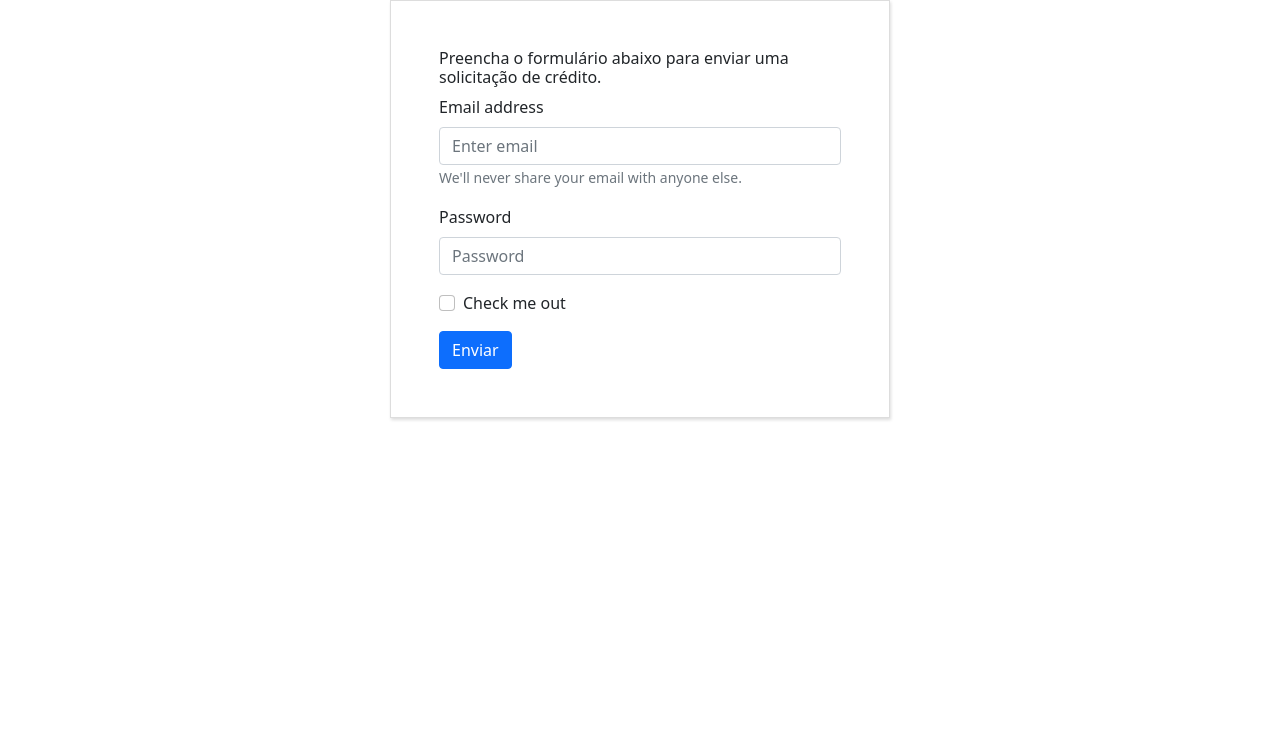
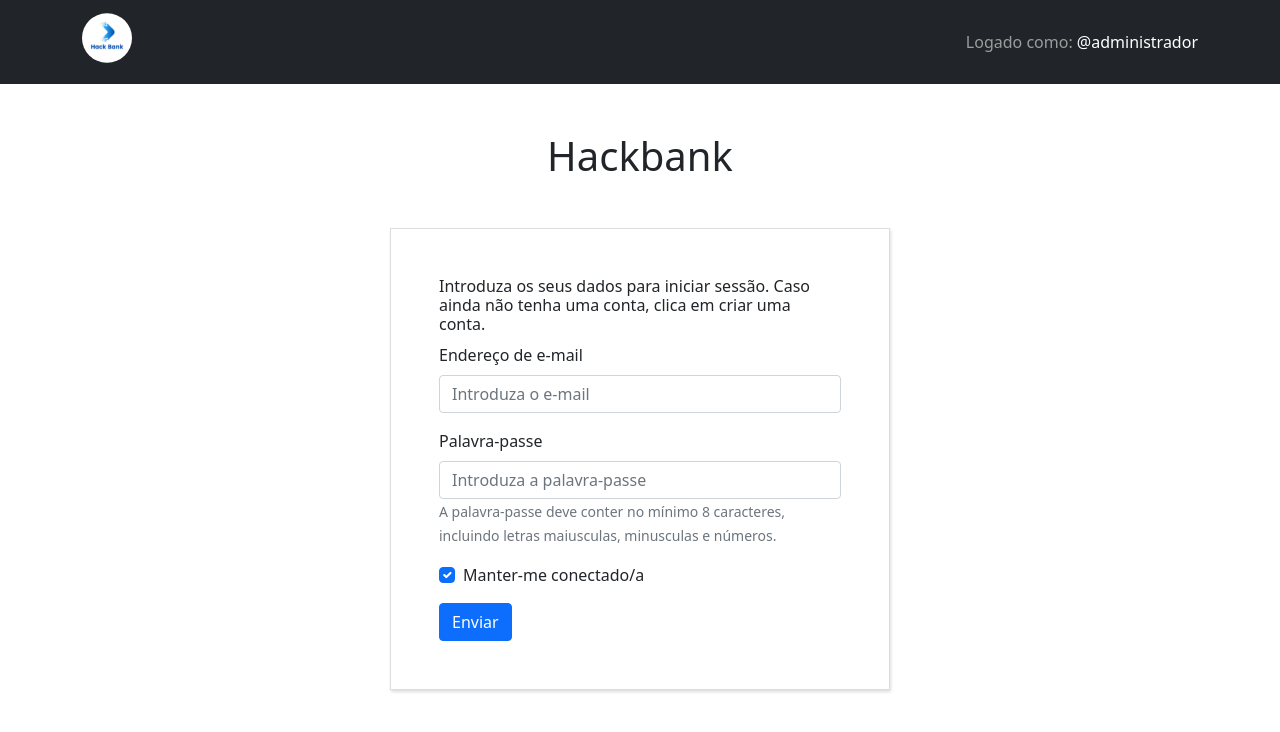
Before and after one commit to AdrianoLupossa/hackbank, a Next.js app: page /login in a window 1280 px wide. Shown: the top 732 px of the page. Built offline with nearby package versions, Linux system fonts and the light colour scheme.

Commit message:
add login form with password validation

```diff
--- a/pages/credit/index.jsx
+++ b/pages/credit/index.jsx
@@ -14,7 +14,7 @@ import formatter from "../../modules/formatPrice";
 import { Container } from "../index";
 
 export const Box = styled.div`
-  width: 500px;
+  max-width: 500px;
   padding: 3rem;
   border: 1px solid #ddd;
   box-shadow: 1px 2px 3px #ddd;
--- a/pages/login/index.jsx
+++ b/pages/login/index.jsx
@@ -1,34 +1,58 @@
 import Form from "react-bootstrap/Form";
 import Button from "react-bootstrap/Button";
+
+import Header from "../../components/Header";
 
 import { Box } from "../credit";
 
 export default function Login() {
   return (
-    <Box>
+    <>
+      <Header />
+      <div className="p-3 p-sm-5">
+        <h1 className="d-block text-center">Hackbank</h1>
+        <Box className="m-auto mt-5">
           <Form>
             <h2 style={{ fontSize: "1em" }}>
-          Preencha o formulário abaixo para enviar uma solicitação de crédito.
+              Introduza os seus dados para iniciar sessão. Caso ainda não tenha
+              uma conta, clica em criar uma conta.
             </h2>
             <Form.Group className="mb-3" controlId="formBasicEmail">
-          <Form.Label>Email address</Form.Label>
-          <Form.Control type="email" placeholder="Enter email" />
-          <Form.Text className="text-muted">
-            We&apos;ll never share your email with anyone else.
-          </Form.Text>
+              <Form.Label>Endereço de e-mail</Form.Label>
+              <Form.Control
+                type="email"
+                placeholder="Introduza o e-mail"
+                required
+              />
             </Form.Group>
 
             <Form.Group className="mb-3" controlId="formBasicPassword">
-          <Form.Label>Password</Form.Label>
-          <Form.Control type="password" placeholder="Password" />
+              <Form.Label>Palavra-passe</Form.Label>
+              <Form.Control
+                type="password"
+                placeholder="Introduza a palavra-passe"
+                pattern="(?=.*\d)(?=.*[a-z])(?=.*[A-Z]).{8,}"
+                minLength={8}
+                required
+              />
+              <Form.Text className="text-muted">
+                A palavra-passe deve conter no mínimo 8 caracteres, incluindo
+                letras maiusculas, minusculas e números.
+              </Form.Text>
             </Form.Group>
             <Form.Group className="mb-3" controlId="formBasicCheckbox">
-          <Form.Check type="checkbox" label="Check me out" />
+              <Form.Check
+                type="checkbox"
+                label="Manter-me conectado/a"
+                checked
+              />
             </Form.Group>
             <Button variant="primary" type="submit">
               Enviar
             </Button>
           </Form>
         </Box>
+      </div>
+    </>
   );
 }
```
Lines whose indentation alone changed are shown as unchanged.
